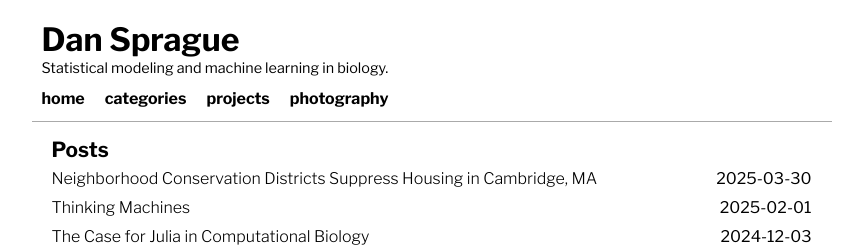
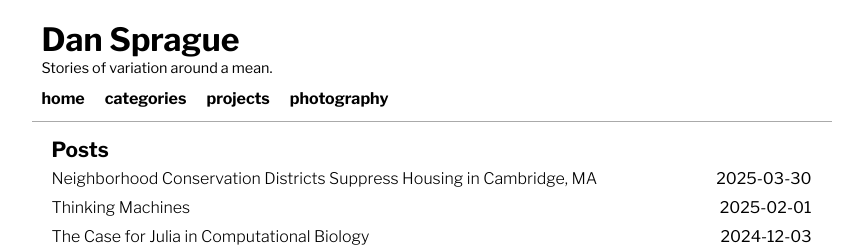
Before and after one commit to dan-sprague/dan-sprague.github.io, a Jekyll site: the page built from index.html, in a window 1280 px wide. Shown: the top 252 px of the page, without its empty margins (201-1063 px from the left). Built offline with Jekyll 4.4.1, drawn with Linux system fonts in a browser that asks for light colours; the list of posts is cut into pages by our own code.

```diff
--- a/_config.yml
+++ b/_config.yml
@@ -6,7 +6,7 @@
 email: d.a.sprague@outlook.com
 name: Dan Sprague
 description: >- # this means to ignore newlines until "baseurl:"
-  Statistical modeling and machine learning in biology.
+  Stories of variation around a mean.
 baseurl: '' # the subpath of your site, e.g. /`blog
 url: '' # the base hostname & protocol for your site, e.g. http://example.com
 domain: 'example.com' # the domain name for your site, e.g. example.com
```
